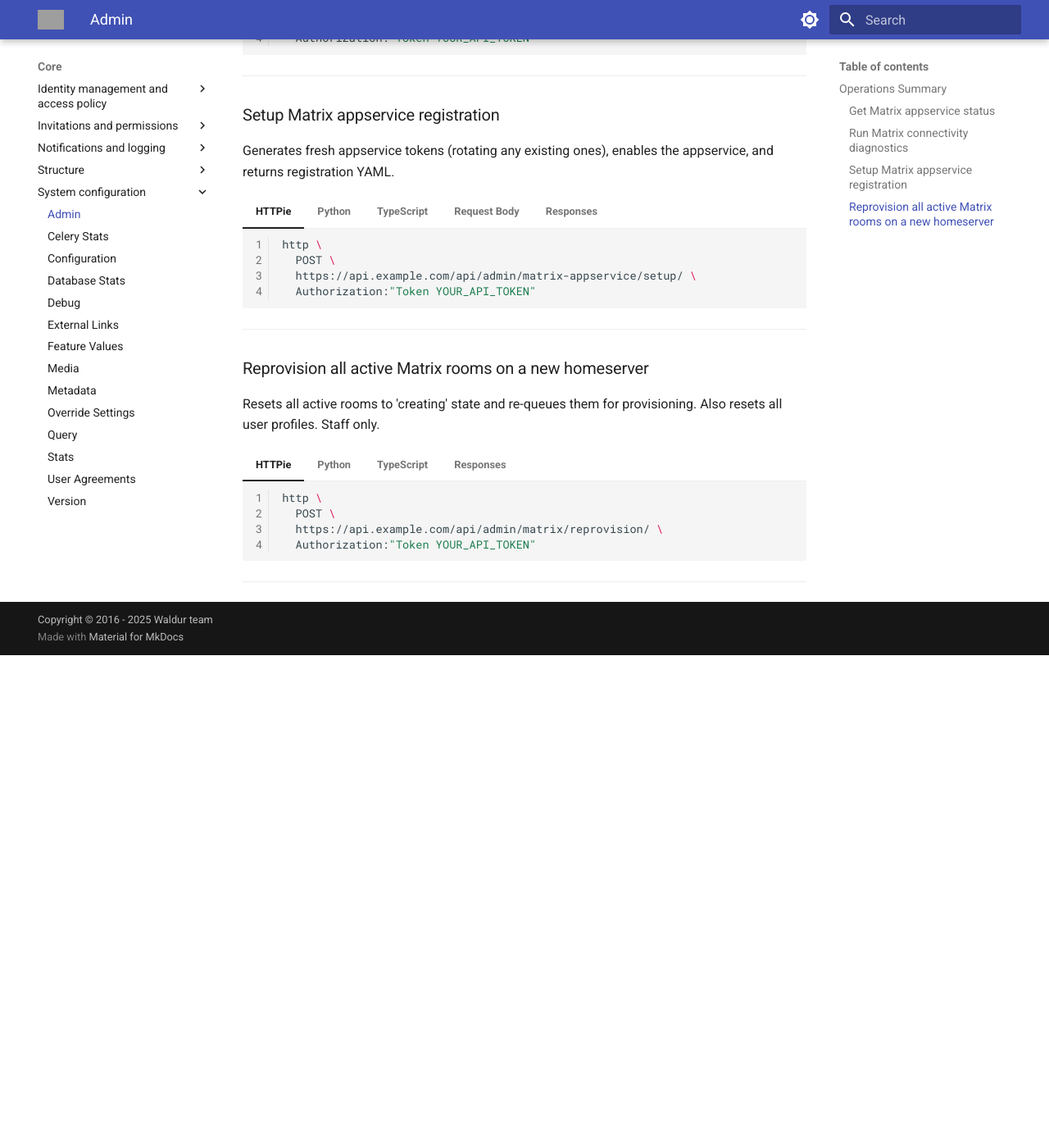
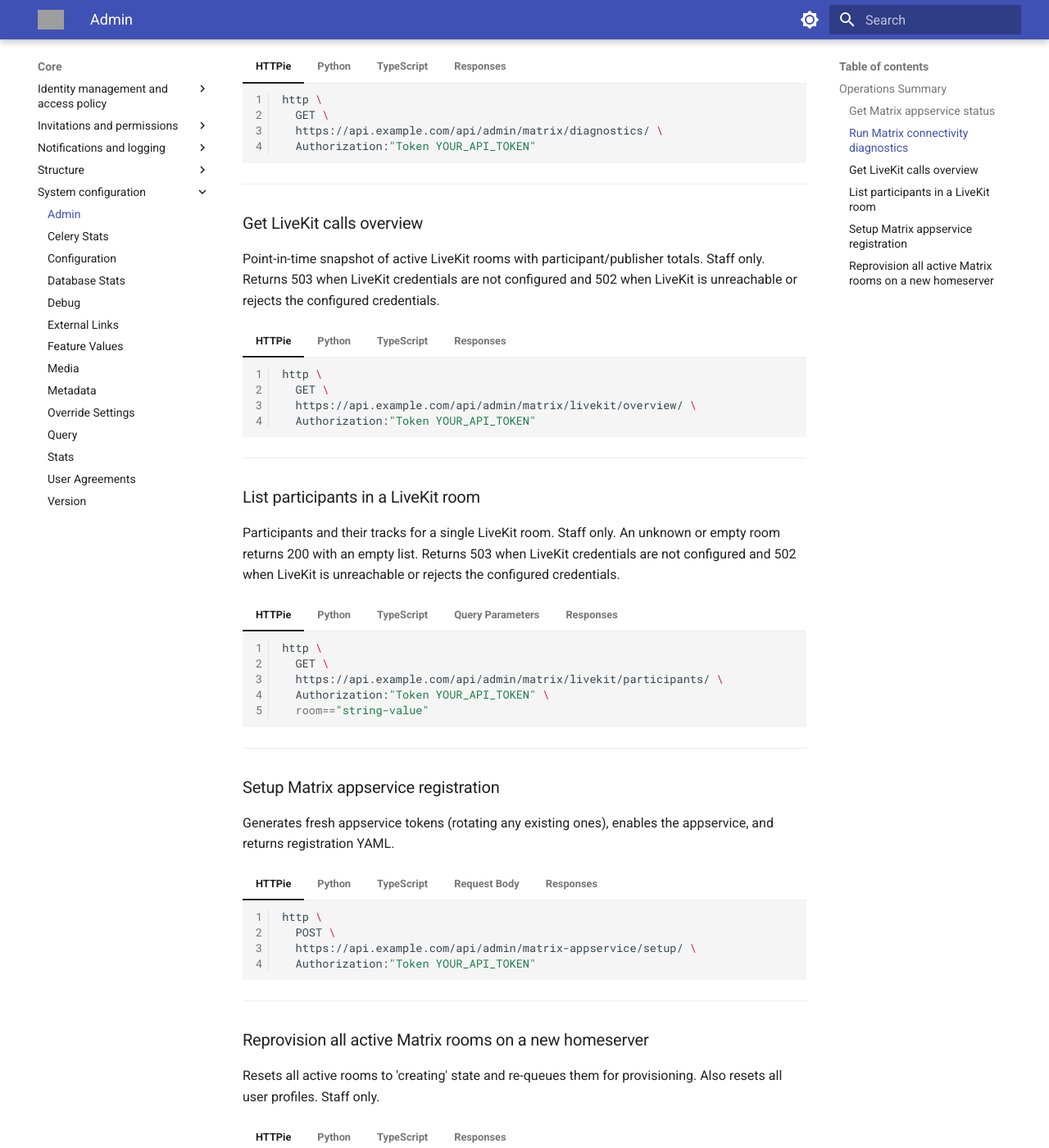
Before and after one commit to waldur/api-docs, an MkDocs documentation site: the page built from docs/core/system-configuration/admin.md, in a window 1280 px wide and 1400 px high, scrolled down 1109 px. Shown: the whole window at 82% size. Built offline with MkDocs 1.6.1 and Material for MkDocs 9.7.7, drawn with Linux system fonts in a browser that asks for light colours; the version menu is left out; before the commit the page ends 1908 px from its top, so only the background shows below that; some of the changed text lies outside the part shown; grey boxes are pictures that could not be loaded.

Commit message:
docs: Auto-generate API reference from https://code.opennodecloud.com/waldur/waldur-sdk-docs-generator

````diff
--- a/docs/core/system-configuration/admin.md
+++ b/docs/core/system-configuration/admin.md
@@ -6,6 +6,8 @@
 |:--- |:--- |:--- |
 | <span class="http-badge http-get">GET</span> | `/api/admin/matrix-appservice/status/` | [Get Matrix appservice status](#get-matrix-appservice-status) |
 | <span class="http-badge http-get">GET</span> | `/api/admin/matrix/diagnostics/` | [Run Matrix connectivity diagnostics](#run-matrix-connectivity-diagnostics) |
+| <span class="http-badge http-get">GET</span> | `/api/admin/matrix/livekit/overview/` | [Get LiveKit calls overview](#get-livekit-calls-overview) |
+| <span class="http-badge http-get">GET</span> | `/api/admin/matrix/livekit/participants/` | [List participants in a LiveKit room](#list-participants-in-a-livekit-room) |
 | <span class="http-badge http-post">POST</span> | `/api/admin/matrix-appservice/setup/` | [Setup Matrix appservice registration](#setup-matrix-appservice-registration) |
 | <span class="http-badge http-post">POST</span> | `/api/admin/matrix/reprovision/` | [Reprovision all active Matrix rooms on a new homeserver](#reprovision-all-active-matrix-rooms-on-a-new-homeserver) |
 
@@ -135,6 +137,160 @@ Performs live connectivity checks against the configured Matrix homeserver and r
     | `checks.label` | string |
     | `checks.ok` | boolean |
     | `checks.detail` | string |
+
+---
+
+### Get LiveKit calls overview
+
+Point-in-time snapshot of active LiveKit rooms with participant/publisher totals. Staff only. Returns 503 when LiveKit credentials are not configured and 502 when LiveKit is unreachable or rejects the configured credentials.
+
+
+=== "HTTPie"
+
+    ```bash
+    http \
+      GET \
+      https://api.example.com/api/admin/matrix/livekit/overview/ \
+      Authorization:"Token YOUR_API_TOKEN"
+    ```
+
+=== "Python"
+
+    ```python
+    from waldur_api_client.client import AuthenticatedClient
+    from waldur_api_client.api.admin import admin_matrix_livekit_overview_retrieve # (1)
+
+    client = AuthenticatedClient(
+        base_url="https://api.example.com", token="YOUR_API_TOKEN"
+    )
+    response = admin_matrix_livekit_overview_retrieve.sync(client=client)
+
+    print(response)
+    ```
+
+
+    1.  **API Source:** [`admin_matrix_livekit_overview_retrieve`](https://github.com/waldur/py-client/blob/main/waldur_api_client/api/admin/admin_matrix_livekit_overview_retrieve.py)
+
+=== "TypeScript"
+
+    ```typescript
+    import { adminMatrixLivekitOverviewRetrieve } from 'waldur-js-client';
+
+    try {
+      const response = await adminMatrixLivekitOverviewRetrieve({
+      auth: "Token YOUR_API_TOKEN"
+    });
+      console.log('Success:', response);
+    } catch (error) {
+      console.error('Error:', error);
+    }
+    ```
+
+
+=== "Responses"
+
+    **`200`** -
+
+    | Field | Type |
+    |---|---|
+    | `rooms` | array of objects |
+    | `rooms.sid` | string |
+    | `rooms.name` | string |
+    | `rooms.num_participants` | integer |
+    | `rooms.num_publishers` | integer |
+    | `rooms.creation_time` | integer |
+    | `rooms.max_participants` | integer |
+    | `rooms.metadata` | string |
+    | `totals` | object |
+    | `totals.room_count` | integer |
+    | `totals.participant_count` | integer |
+    | `totals.publisher_count` | integer |
+    | `livekit_url` | string |
+
+---
+
+### List participants in a LiveKit room
+
+Participants and their tracks for a single LiveKit room. Staff only. An unknown or empty room returns 200 with an empty list. Returns 503 when LiveKit credentials are not configured and 502 when LiveKit is unreachable or rejects the configured credentials.
+
+
+=== "HTTPie"
+
+    ```bash
+    http \
+      GET \
+      https://api.example.com/api/admin/matrix/livekit/participants/ \
+      Authorization:"Token YOUR_API_TOKEN" \
+      room=="string-value"
+    ```
+
+=== "Python"
+
+    ```python
+    from waldur_api_client.client import AuthenticatedClient
+    from waldur_api_client.api.admin import admin_matrix_livekit_participants_list # (1)
+
+    client = AuthenticatedClient(
+        base_url="https://api.example.com", token="YOUR_API_TOKEN"
+    )
+    response = admin_matrix_livekit_participants_list.sync(
+        client=client,
+        room="string-value"
+    )
+
+    for item in response:
+        print(item)
+    ```
+
+
+    1.  **API Source:** [`admin_matrix_livekit_participants_list`](https://github.com/waldur/py-client/blob/main/waldur_api_client/api/admin/admin_matrix_livekit_participants_list.py)
+
+=== "TypeScript"
+
+    ```typescript
+    import { adminMatrixLivekitParticipantsList } from 'waldur-js-client';
+
+    try {
+      const response = await adminMatrixLivekitParticipantsList({
+      auth: "Token YOUR_API_TOKEN",
+      query: {
+        "room": "string-value"
+      }
+    });
+      console.log('Success:', response);
+    } catch (error) {
+      console.error('Error:', error);
+    }
+    ```
+
+
+=== "Query Parameters"
+
+    | Name | Type | Required | Description |
+    |---|---|---|---|
+    | `room` | string | ✓ | LiveKit room name. A query parameter rather than a path segment because Element Call room names are base64 and routinely contain '/'. |
+
+
+=== "Responses"
+
+    **`200`** -
+
+    The response body is an array of objects, where each object has the following structure:
+
+    | Field | Type |
+    |---|---|
+    | `sid` | string |
+    | `identity` | string |
+    | `state` | string |
+    | `is_publisher` | boolean |
+    | `joined_at` | integer |
+    | `tracks` | array of objects |
+    | `tracks.sid` | string |
+    | `tracks.name` | string |
+    | `tracks.type` | string |
+    | `tracks.muted` | boolean |
+    | `tracks.width` | integer |
+    | `tracks.height` | integer |
 
 ---
 
````
Also changed, not shown: docs/core/system-configuration/override-settings.md (+6 -0 lines).
